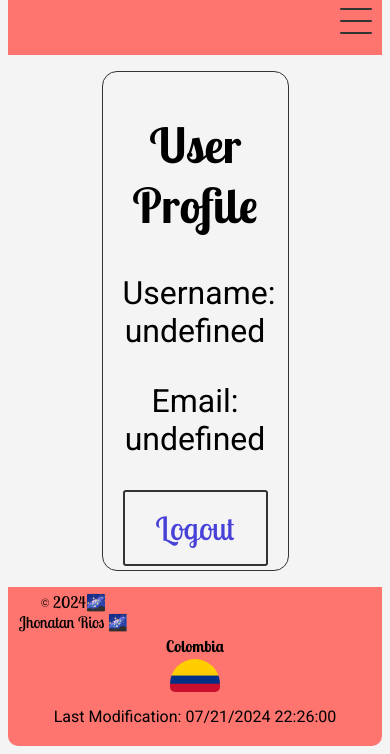
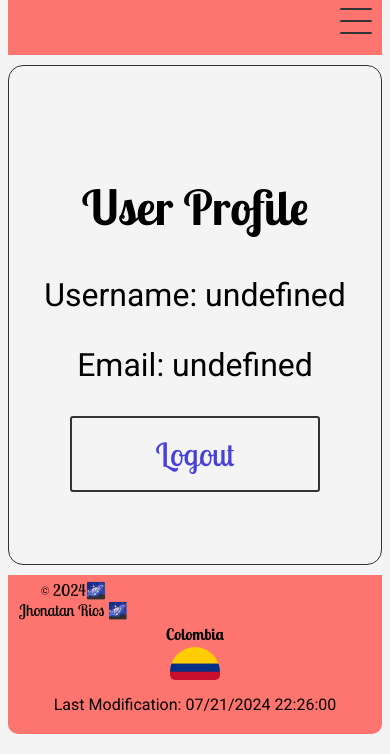
Before and after one commit to natanri/wdd231, a plain HTML site: page projects/profile.html in a window 390 px wide. Shown: the part 109-863 px from the top of the page. Drawn offline with Linux system fonts and the light colour scheme; sample sign-in values are in the browser's storage.

Commit message:
fix profile page

```diff
--- a/projects/styles/todolist.css
+++ b/projects/styles/todolist.css
@@ -367,7 +367,7 @@ footer{
     }
 
     /**************Main ******************/
-    .home, .todolist, .login, .register{
+    .home, .todolist, .login, .register, .profile{
         width: 100%;
         margin: 0;
         padding: 5px;
```
